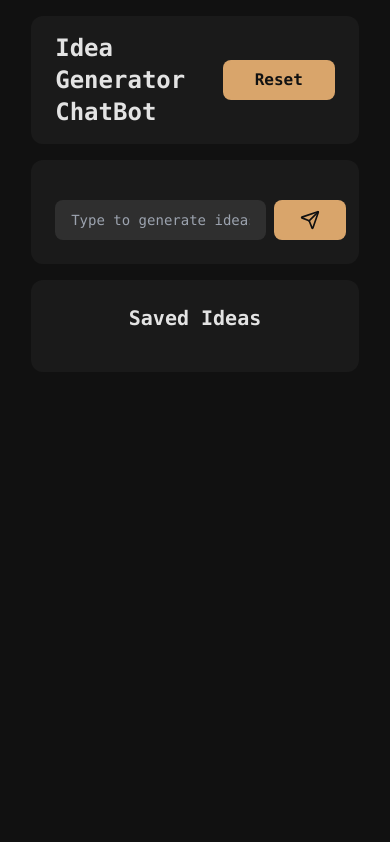
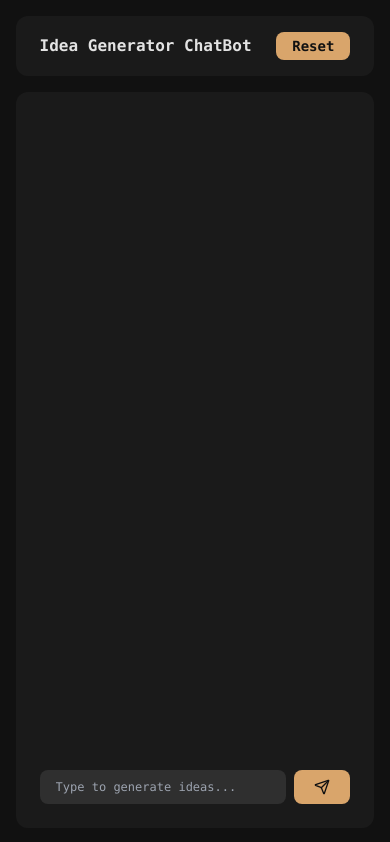
Before and after one commit to usamatariq180/idea-generator-chatbot, a Next.js app: page / in a window 390 px wide. Built offline with nearby package versions, Linux system fonts and the light colour scheme.

Commit message:
ui updated

```diff
--- a/components/ChatBot.tsx
+++ b/components/ChatBot.tsx
@@ -3,8 +3,14 @@ import { Message, ChatResponse } from "../types";
 import { Heart, Loader, Send} from "lucide-react";
 
 export default function ChatInterfaceWithIdeas() {
-  const [messages, setMessages] = useState<Message[]>([]);
-  const [savedIdeas, setSavedIdeas] = useState<string[]>([]);
+  const [messages, setMessages] = useState<Message[]>(() => {
+    const storedMessages = localStorage.getItem("chatHistory");
+    return storedMessages ? JSON.parse(storedMessages) : [];
+  });
+  const [savedIdeas, setSavedIdeas] = useState<string[]>(() => {
+    const storedIdeas = localStorage.getItem("savedIdeas");
+    return storedIdeas ? JSON.parse(storedIdeas) : [];
+  });
   const [input, setInput] = useState("");
   const [isLoading, setIsLoading] = useState(false);
   const chatWindowRef = useRef<HTMLDivElement>(null);
@@ -16,18 +22,29 @@ export default function ChatInterfaceWithIdeas() {
   }, [messages]);
 
   useEffect(() => {
-    const storedIdeas = localStorage.getItem("savedIdeas");
-    if (storedIdeas) {
-      setSavedIdeas(JSON.parse(storedIdeas));
+    try {
+      localStorage.setItem("chatHistory", JSON.stringify(messages));
+      console.log("Saved messages to localStorage:", messages);
+    } catch (error) {
+      console.error("Error saving chat history to localStorage:", error);
     }
-  }, []);
+  }, [messages]);
+
+  useEffect(() => {
+    try {
+      localStorage.setItem("savedIdeas", JSON.stringify(savedIdeas));
+      console.log("Saved ideas to localStorage:", savedIdeas);
+    } catch (error) {
+      console.error("Error saving ideas to localStorage:", error);
+    }
+  }, [savedIdeas]);
 
   const handleSubmit = async (e: React.FormEvent) => {
     e.preventDefault();
     if (!input.trim() || isLoading) return;
 
     const userMessage: Message = { role: "user", content: input };
-    setMessages((prevMessages) => [...prevMessages, userMessage]);
+    setMessages(prevMessages => [...prevMessages, userMessage]);
     setInput("");
     setIsLoading(true);
 
@@ -51,10 +68,10 @@ export default function ChatInterfaceWithIdeas() {
         role: "assistant",
         content: ideas.join("\n\n"),
       };
-      setMessages((prevMessages) => [...prevMessages, assistantMessage]);
+      setMessages(prevMessages => [...prevMessages, assistantMessage]);
     } catch (error) {
       console.error("Error:", error);
-      setMessages((prevMessages) => [
+      setMessages(prevMessages => [
         ...prevMessages,
         {
           role: "assistant",
@@ -68,13 +85,9 @@ export default function ChatInterfaceWithIdeas() {
 
   const toggleSaveIdea = (idea: string) => {
     setSavedIdeas((prevIdeas) => {
-      let newIdeas;
-      if (prevIdeas.includes(idea)) {
-        newIdeas = prevIdeas.filter((savedIdea) => savedIdea !== idea);
-      } else {
-        newIdeas = [...prevIdeas, idea];
-      }
-      localStorage.setItem("savedIdeas", JSON.stringify(newIdeas));
+      const newIdeas = prevIdeas.includes(idea)
+        ? prevIdeas.filter((savedIdea) => savedIdea !== idea)
+        : [...prevIdeas, idea];
       return newIdeas;
     });
   };
@@ -83,22 +96,24 @@ export default function ChatInterfaceWithIdeas() {
     setMessages([]);
     setSavedIdeas([]);
     localStorage.removeItem("savedIdeas");
+    localStorage.removeItem("chatHistory");
+    console.log("Reset: Cleared messages and localStorage");
   };
 
   return (
-    <div className="flex flex-col h-screen bg-[#111111] text-[#e3e3e3] mx-[8%] font-mono">
+    <div className="flex flex-col h-screen bg-[#111111] text-[#e3e3e3] sm:mx-[8%] mx-[4%] font-mono">
       <div className="flex justify-between items-center py-4 px-6 mt-4 rounded-xl bg-[#1a1a1a]">
-        <h1 className="text-2xl font-semibold">Idea Generator ChatBot</h1>
+        <h1 className="sm:text-2xl text-[16px] font-semibold">Idea Generator ChatBot</h1>
         <button
           onClick={handleReset}
-          className="px-8 py-2 bg-[#d9a56b] font-semibold rounded-lg text-[#111111] hover:bg-[#d89d5a]"
+          className="sm:px-8 px-4 sm:py-2 py-1 bg-[#d9a56b] font-semibold rounded-lg sm:text-lg text-sm  text-[#111111] hover:bg-[#d89d5a]"
         >
           Reset
         </button>
       </div>
 
       <div className="flex flex-col md:flex-row flex-1 overflow-hidden gap-4 mt-4 mb-4">
-        <div className="flex flex-col w-full md:w-2/3 bg-[#1a1a1a] rounded-xl p-6">
+        <div className="flex flex-col w-full md:w-2/3 bg-[#1a1a1a] rounded-xl p-6 sm:h-full h-screen">
           <div
             ref={chatWindowRef}
             className="flex-1 overflow-y-auto mb-4 space-y-4 pr-2"
@@ -111,7 +126,7 @@ export default function ChatInterfaceWithIdeas() {
                 }`}
               >
                 {message.role === "user" ? (
-                  <div className="inline-block p-2 rounded-lg text-sm bg-[#313131] max-w-[90%] text-white">
+                  <div className="inline-block p-2 rounded-lg sm:text-sm text-[12px] bg-[#313131] max-w-[90%] text-white">
                     {message.content}
                   </div>
                 ) : (
@@ -119,7 +134,7 @@ export default function ChatInterfaceWithIdeas() {
                     {message.content.split("\n\n").map((idea, ideaIndex) => (
                       <div
                         key={ideaIndex}
-                        className="flex items-start space-x-2 bg-[#372b1d] rounded-lg max-w-[90%] text-sm p-2"
+                        className="flex items-start space-x-2 bg-[#372b1d] rounded-lg max-w-[90%] sm:text-sm text-[12px] p-2"
                       >
                         <div className="flex-grow text-white">{idea}</div>
                         <button
@@ -152,27 +167,27 @@ export default function ChatInterfaceWithIdeas() {
               type="text"
               value={input}
               onChange={(e) => setInput(e.target.value)}
-              className="flex-1 px-4 py-2 bg-[#2f2f2f] text-sm rounded-lg"
+              className="flex-1 px-4 py-2 bg-[#2f2f2f] sm:text-sm text-[12px] rounded-lg"
               placeholder="Type to generate ideas..."
             />
             <button
               type="submit"
-              className="px-6 py-2 bg-[#d9a56b] font-semibold text-[#111111] rounded-lg hover:bg-[#d89d5a] flex items-center justify-center"
+              className="sm:px-6 px-4 sm:py-2 py-1 bg-[#d9a56b] font-semibold text-[#111111] rounded-lg hover:bg-[#d89d5a] flex items-center justify-center"
               disabled={isLoading}
             >
               {isLoading ? (
                 <Loader className="animate-spin" size={24} />
               ) : (
-                <Send size={24} className={`p-[2px] rounded-md  `} />
+                <Send size={24} className={`sm:p-[2px] p-1 rounded-md  `} />
               )}
             </button>
           </form>
         </div>
-        <div className="flex flex-col w-full md:w-1/3 bg-[#1a1a1a] rounded-xl p-6">
-          <h2 className="text-xl font-bold mb-4 text-center">Saved Ideas</h2>
+        <div className="sm:flex flex-col w-full md:w-1/3 bg-[#1a1a1a] rounded-xl p-6 hidden">
+          <h2 className="sm:text-xl text-[18px] font-bold mb-4 text-center">Saved Ideas</h2>
           <div className="flex-1 overflow-y-auto space-y-2 pr-2">
             {savedIdeas.map((idea, index) => (
-              <div key={index} className="p-2 bg-[#372b1d] rounded-lg text-sm">
+              <div key={index} className="p-2 bg-[#372b1d] rounded-lg sm:text-sm text-[12px]">
                 {idea}
               </div>
             ))}
```
Also changed, not shown: 1 other file (tests, documents, lock files or other folders).
